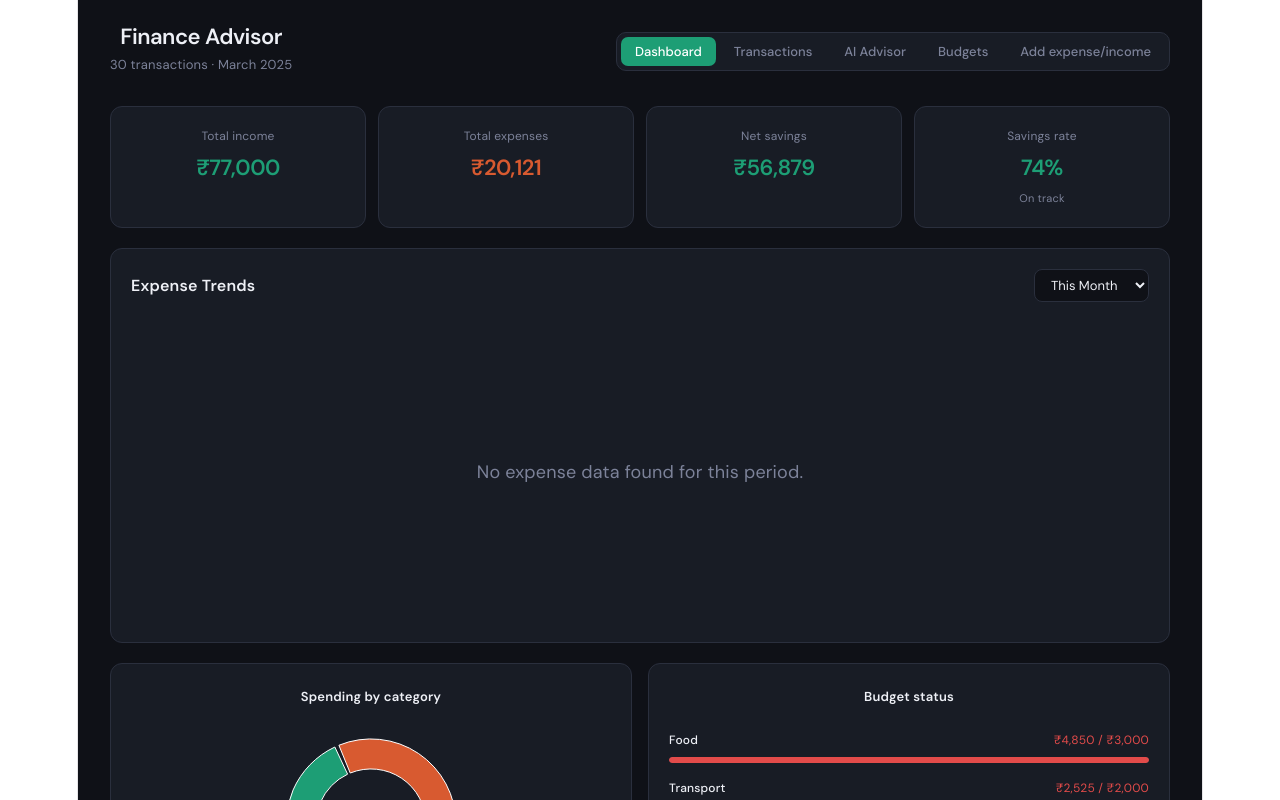
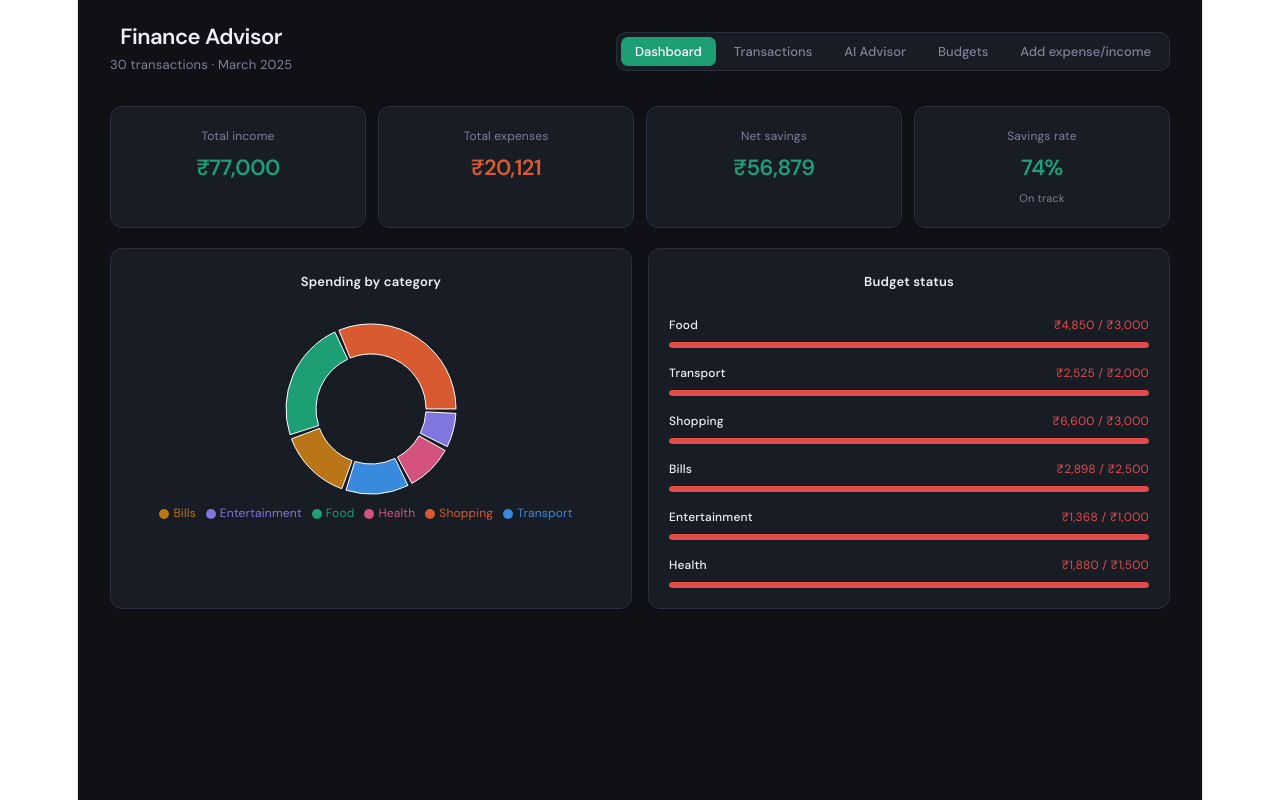
Before and after one commit to RidDevs/Equilateral, a React (Vite) app in the folder finance-app/: page / in a window 1280 px wide. Shown: the top 800 px of the page. Built offline with nearby package versions, Linux system fonts and the light colour scheme.

Commit message:
removed the expense trends chart

```diff
--- a/finance-app/src/pages/Dashboard.jsx
+++ b/finance-app/src/pages/Dashboard.jsx
@@ -1,13 +1,8 @@
-import { useMemo, useState } from "react";
+import { useMemo } from "react";
 import {
   PieChart,
   Pie,
   Cell,
-  BarChart,
-  Bar,
-  XAxis,
-  YAxis,
-  CartesianGrid,
   Tooltip,
   ResponsiveContainer,
   Legend,
@@ -24,8 +19,6 @@ import { fmt } from "../utils";
 //   budgets       (object) — { category: limitAmount }
 
 export default function Dashboard({ transactions, budgets }) {
-  const [timeFilter, setTimeFilter] = useState("month"); // "today", "week", "month", "year"
-
   const stats = useMemo(() => {
     const income = transactions
       .filter((t) => t.type === "income")
@@ -69,52 +62,6 @@ export default function Dashboard({ transactions, budgets }) {
     }));
   }, [transactions, budgets]);
 
-  // Derived data for the Expense Bar Chart
-  const chartData = useMemo(() => {
-    const expenses = transactions.filter((t) => t.type === "expense");
-    const now = new Date();
-
-    // Helper to format date depending on filter
-    const getGroupKey = (dateStr) => {
-      const d = new Date(dateStr);
-      if (timeFilter === "today") return `${d.getHours()}:00`;
-      if (timeFilter === "week") return d.toLocaleDateString("en-US", { weekday: 'short' });
-      if (timeFilter === "month") return d.toLocaleDateString("en-US", { day: 'numeric', month: 'short' });
-      if (timeFilter === "year") return d.toLocaleDateString("en-US", { month: 'short' });
-      return dateStr;
-    };
-
-    // Filter transactions by timeframe
-    const filtered = expenses.filter((t) => {
-      const d = new Date(t.date);
-      if (timeFilter === "today") {
-        return d.toDateString() === now.toDateString();
-      }
-      if (timeFilter === "week") {
-        const oneWeekAgo = new Date(now.getTime() - 7 * 24 * 60 * 60 * 1000);
-        return d >= oneWeekAgo && d <= now;
-      }
-      if (timeFilter === "month") {
-        return d.getMonth() === now.getMonth() && d.getFullYear() === now.getFullYear();
-      }
-      if (timeFilter === "year") {
-        return d.getFullYear() === now.getFullYear();
-      }
-      return true;
-    });
-
-    // Aggregate by group key
-    const aggregated = {};
-    filtered.forEach((t) => {
-      const key = getGroupKey(t.date);
-      aggregated[key] = (aggregated[key] || 0) + Math.abs(t.amount);
-    });
-
-    // Convert object to sorted array for the chart
-    // Note: precise sorting logic would depend on the format, but for simplicity we rely on Date order.
-    return Object.entries(aggregated).map(([name, amount]) => ({ name, amount }));
-  }, [transactions, timeFilter]);
-
   return (
     <div style={{ display: "flex", flexDirection: "column", gap: 20 }}>
       {/* ── Summary stat cards ── */}
@@ -142,59 +89,6 @@ export default function Dashboard({ transactions, budgets }) {
           }
           color={stats.savingsRate >= 20 ? "#1D9E75" : "#BA7517"}
         />
-      </div>
-
-      {/* ── Trend Chart Section ── */}
-      <div
-        style={{
-          background: "var(--card)",
-          border: "1px solid var(--border)",
-          borderRadius: 12,
-          padding: 20,
-        }}
-      >
-        <div style={{ display: "flex", justifyContent: "space-between", alignItems: "center", marginBottom: 20 }}>
-          <div style={{ fontSize: 16, fontWeight: 600, color: "var(--text)" }}>Expense Trends</div>
-          <select
-            value={timeFilter}
-            onChange={(e) => setTimeFilter(e.target.value)}
-            style={{
-              padding: "6px 12px",
-              borderRadius: "8px",
-              border: "1px solid var(--border)",
-              background: "var(--bg)",
-              color: "var(--text)",
-              fontSize: "13px",
-              cursor: "pointer",
-            }}
-          >
-            <option value="today">Today</option>
-            <option value="week">Past 7 Days</option>
-            <option value="month">This Month</option>
-            <option value="year">This Year</option>
-          </select>
-        </div>
-
-        {chartData.length > 0 ? (
-          <ResponsiveContainer width="100%" height={300}>
-            <BarChart data={chartData} margin={{ top: 10, right: 10, left: 10, bottom: 20 }}>
-              <CartesianGrid strokeDasharray="3 3" stroke="var(--border)" vertical={false} />
-              <XAxis dataKey="name" stroke="var(--muted)" fontSize={12} tickLine={false} axisLine={false} dy={10} />
-              <YAxis stroke="var(--muted)" fontSize={12} tickLine={false} axisLine={false} dx={-10} tickFormatter={(v) => `₹${v}`} />
-              <Tooltip
-                contentStyle={{ background: "var(--card)", border: "1px solid var(--border)", borderRadius: "8px", color: "var(--text)" }}
-                itemStyle={{ color: "var(--text)" }}
-                formatter={(value) => [`₹${value.toLocaleString("en-IN")}`, "Spent"]}
-                labelStyle={{ color: "var(--muted)", marginBottom: "4px" }}
-              />
-              <Bar dataKey="amount" fill="#D85A30" radius={[4, 4, 0, 0]} maxBarSize={60} />
-            </BarChart>
-          </ResponsiveContainer>
-        ) : (
-          <div style={{ height: 300, display: "flex", alignItems: "center", justifyContent: "center", color: "var(--muted)" }}>
-            No expense data found for this period.
-          </div>
-        )}
       </div>
 
       {/* ── Charts row ── */}
```
